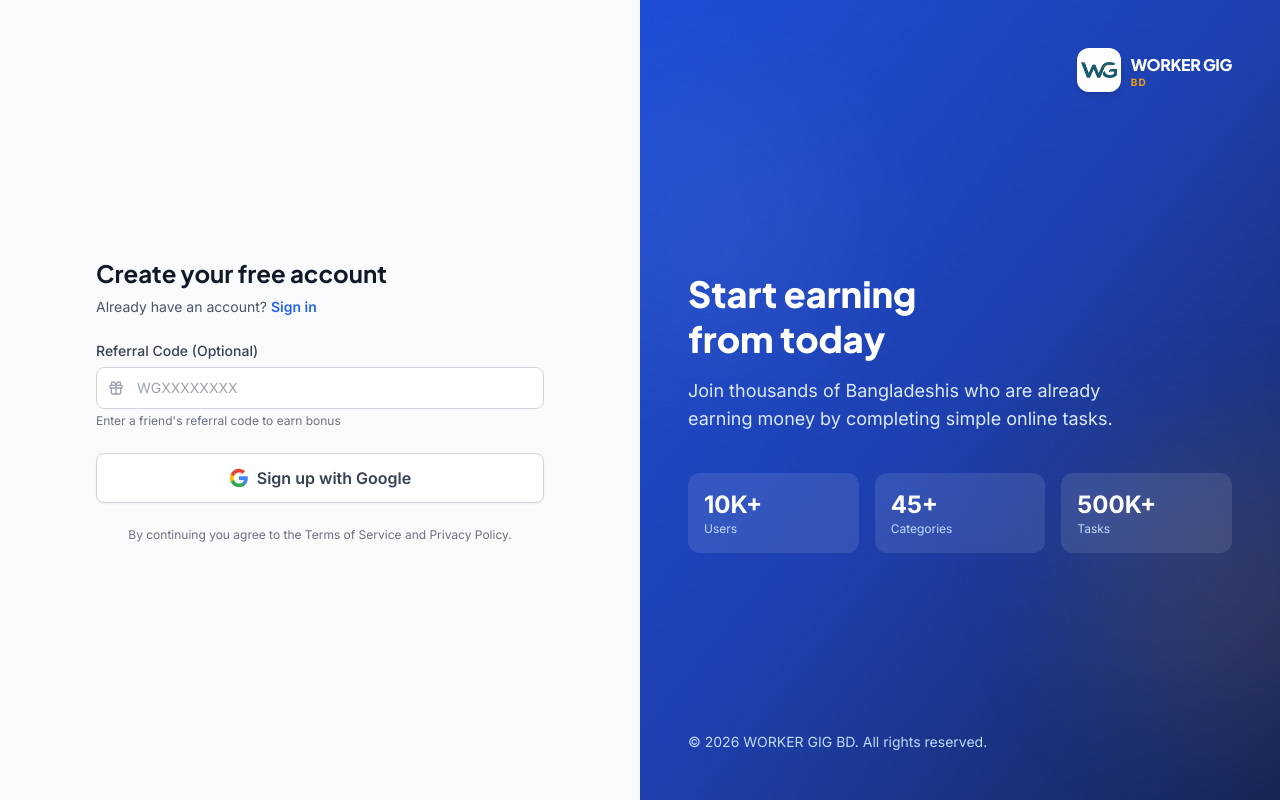
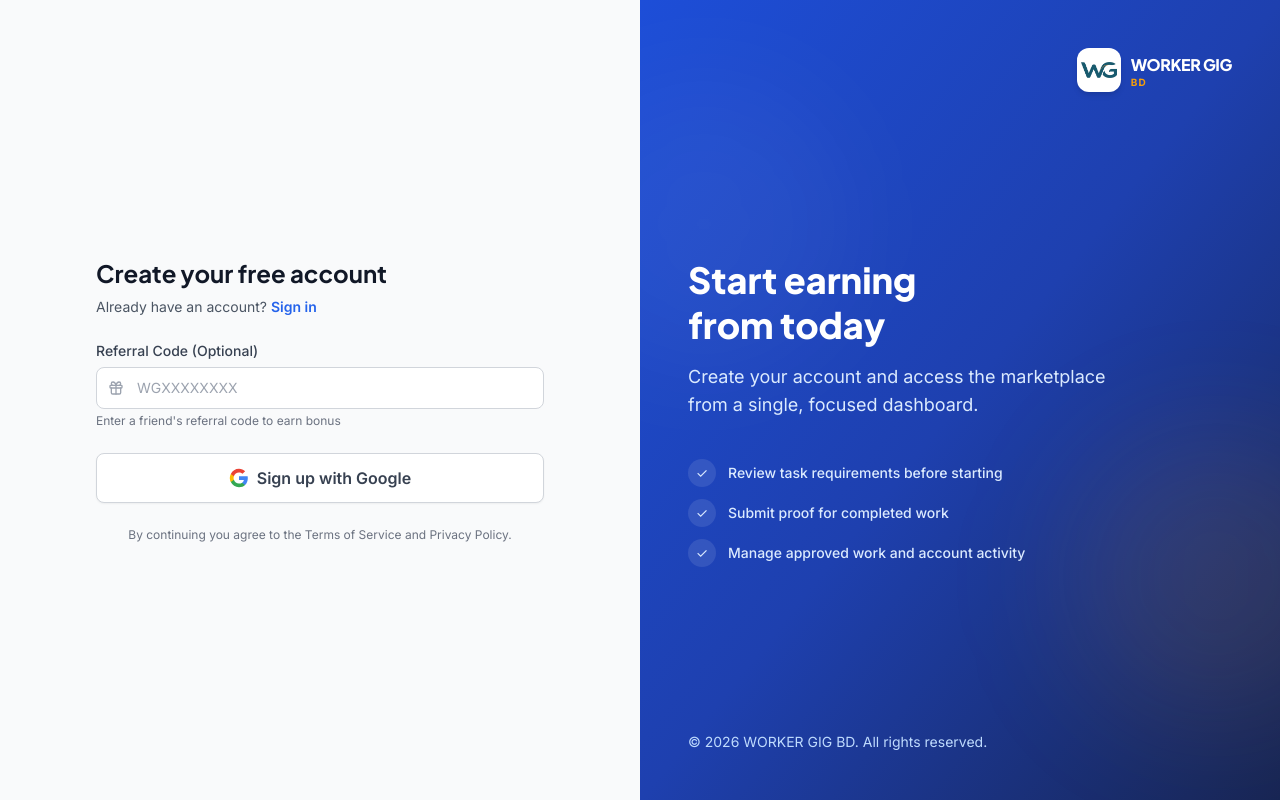
Before and after one commit to wasimmostakim2965-ui/workergigbd.site, a React (Vite) app: page /signup in a window 1280 px wide. Shown: the top 800 px of the page. Built offline with nearby package versions, Linux system fonts and the light colour scheme; no server answers.

Commit message:
Remove unsupported signup statistics and strengthen account page trust signals

```diff
--- a/src/pages/SignupPage.tsx
+++ b/src/pages/SignupPage.tsx
@@ -10,8 +10,8 @@ import { useSeo } from '@/lib/useSeo';
 
 export function SignupPage() {
   useSeo({
-    title: 'সাইন আপ — WORKER GIG BD | ফ্রি রেজিস্ট্রেশন করুন ও আয় শুরু করুন',
-    description: 'WORKER GIG BD-তে বিনামূল্যে সাইন আপ করুন। রেফার করে বোনাস পান, অনলাইন মাইক্রো-টাস্ক করে ঘরে বসে আয় করুন। বাংলাদেশের শীর্ষ মাইক্রো-টাস্ক প্ল্যাটফর্ম।',
+    title: 'সাইন আপ — WORKER GIG BD',
+    description: 'Create a WORKER GIG BD account to access the marketplace and manage your work from one place.',
     path: '/signup',
   });
   const { signUpWithGoogle, user, loading: authLoading } = useAuth();
@@ -109,22 +109,16 @@ export function SignupPage() {
             Start earning<br />from today
           </h1>
           <p className="mt-4 max-w-md text-lg text-primary-100">
-            Join thousands of Bangladeshis who are already earning money by completing simple online tasks.
+            Create your account and access the marketplace from a single, focused dashboard.
           </p>
 
-          <div className="mt-10 grid grid-cols-3 gap-4">
-            <div className="rounded-xl bg-white/10 p-4 backdrop-blur-sm">
-              <div className="text-2xl font-bold text-white">10K+</div>
-              <div className="text-xs text-primary-200">Users</div>
-            </div>
-            <div className="rounded-xl bg-white/10 p-4 backdrop-blur-sm">
-              <div className="text-2xl font-bold text-white">45+</div>
-              <div className="text-xs text-primary-200">Categories</div>
-            </div>
-            <div className="rounded-xl bg-white/10 p-4 backdrop-blur-sm">
-              <div className="text-2xl font-bold text-white">500K+</div>
-              <div className="text-xs text-primary-200">Tasks</div>
-            </div>
+          <div className="mt-10 space-y-3">
+            {['Review task requirements before starting', 'Submit proof for completed work', 'Manage approved work and account activity'].map((item) => (
+              <div key={item} className="flex items-center gap-3 text-primary-100">
+                <div className="flex h-7 w-7 items-center justify-center rounded-full bg-white/10"><span className="text-sm">✓</span></div>
+                <span className="text-sm font-medium">{item}</span>
+              </div>
+            ))}
           </div>
         </div>
 
```
